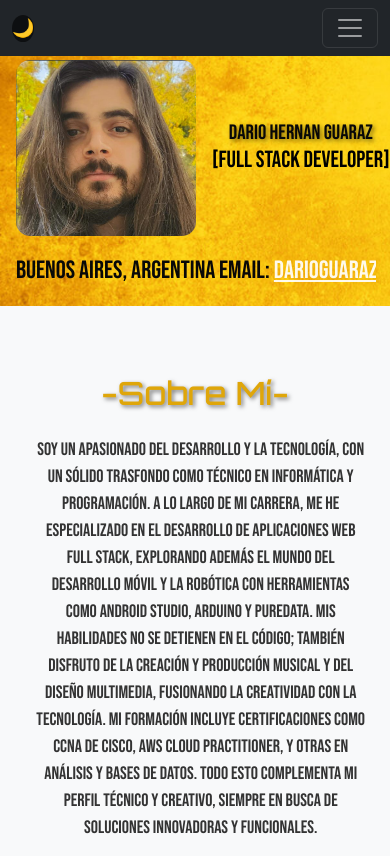
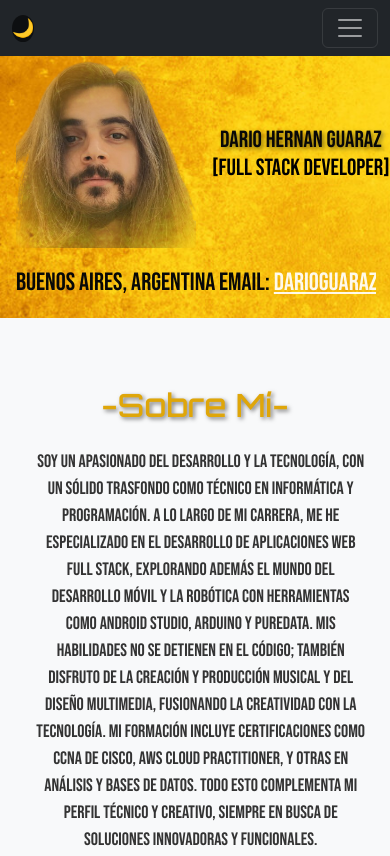
Before and after one commit to darioGuaraz/portfolio, a website: page index.html in a window 390 px wide. Shown: the top 856 px of the page. Drawn offline with nearby package versions, Linux system fonts and the light colour scheme; files that its build step writes are made by us from their sources; a web font is replaced by a local one.

Commit message:
img degrade

```diff
--- a/index.html
+++ b/index.html
@@ -89,7 +89,7 @@
       <div class="container">
         <div class="profile">
           <!-- -->
-          <img src="./src/img/fotocara1.png" alt="Foto de Perfil" />
+          <img src="./src/img/fotocara2.png" alt="Foto de Perfil" />
           <div class="profile-text ms-3">
             <h1>Dario Hernan Guaraz</h1>
             <h3 class="blink">[Full Stack Developer]</h3>
--- a/styles.css
+++ b/styles.css
@@ -35,10 +35,15 @@ header .profile {
 }
 
 header .profile img {
-  border-radius: 8%;
   width: 100%; /* Ocupa todo el espacio disponible dentro del contenedor */
   max-width: 400px; /* Controla el tamaño máximo de la imagen */
   height: auto; /* Ajusta la altura automáticamente para mantener la proporción */
+  mask-image: radial-gradient(
+    circle,
+    rgba(0, 0, 0, 1) 33%,
+    rgba(0, 0, 0, 0.5) 66%,
+    rgba(0, 0, 0, 0) 100%
+  );
 }
 
 header .profile-text {
@@ -407,7 +412,7 @@ section.dark-mode {
 
   header .profile {
     align-items: center; /* Centra la imagen */
-    text-align: initial;
+
     margin-bottom: 20px; /* Añade un margen inferior */
   }
 
@@ -451,7 +456,9 @@ section.dark-mode {
   }
 
   /* Ajustes generales */
-  h1,
+  h1 {
+    font-size: 6vw;
+  }
   h3 {
     font-size: 1.3rem; /* Reduce el tamaño de las cabeceras en móviles */
   }
```
Also changed, not shown: src/img/fotocara3.png (added), src/img/fotocara3png.png (added).
